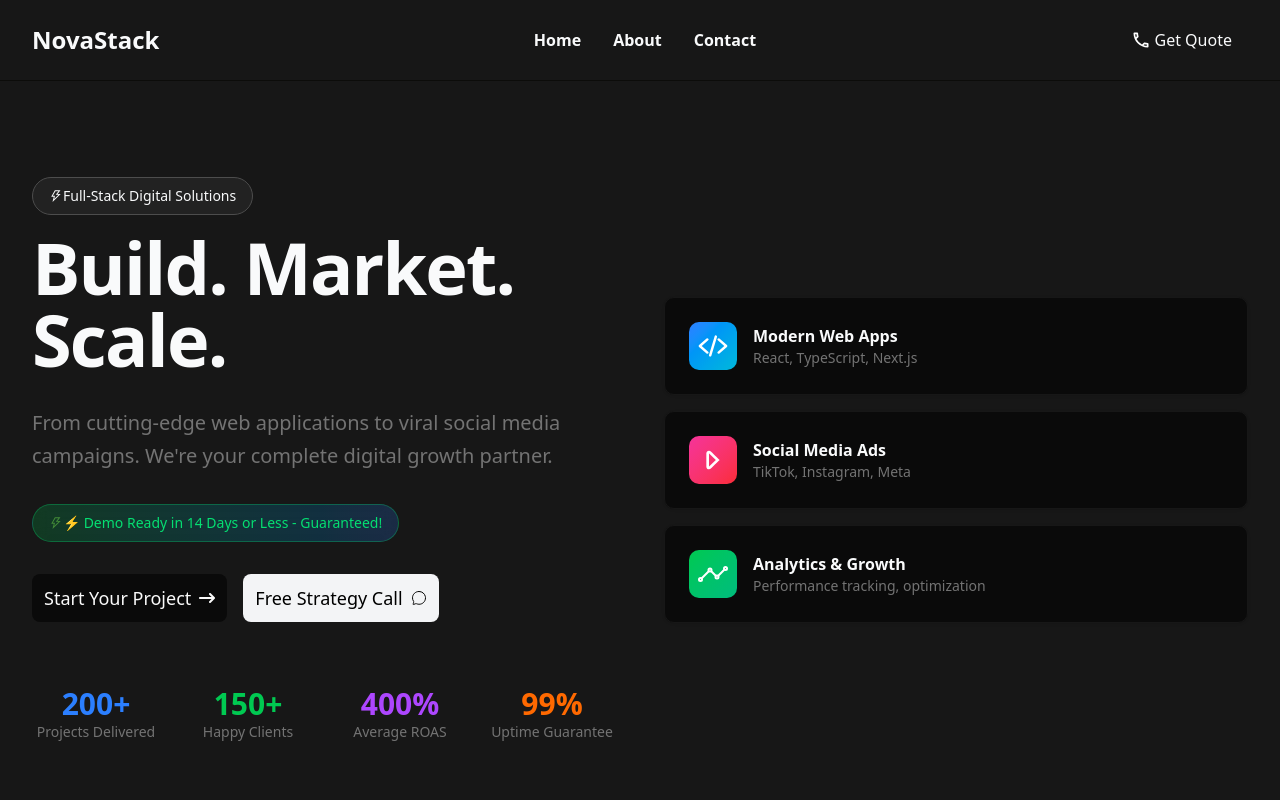
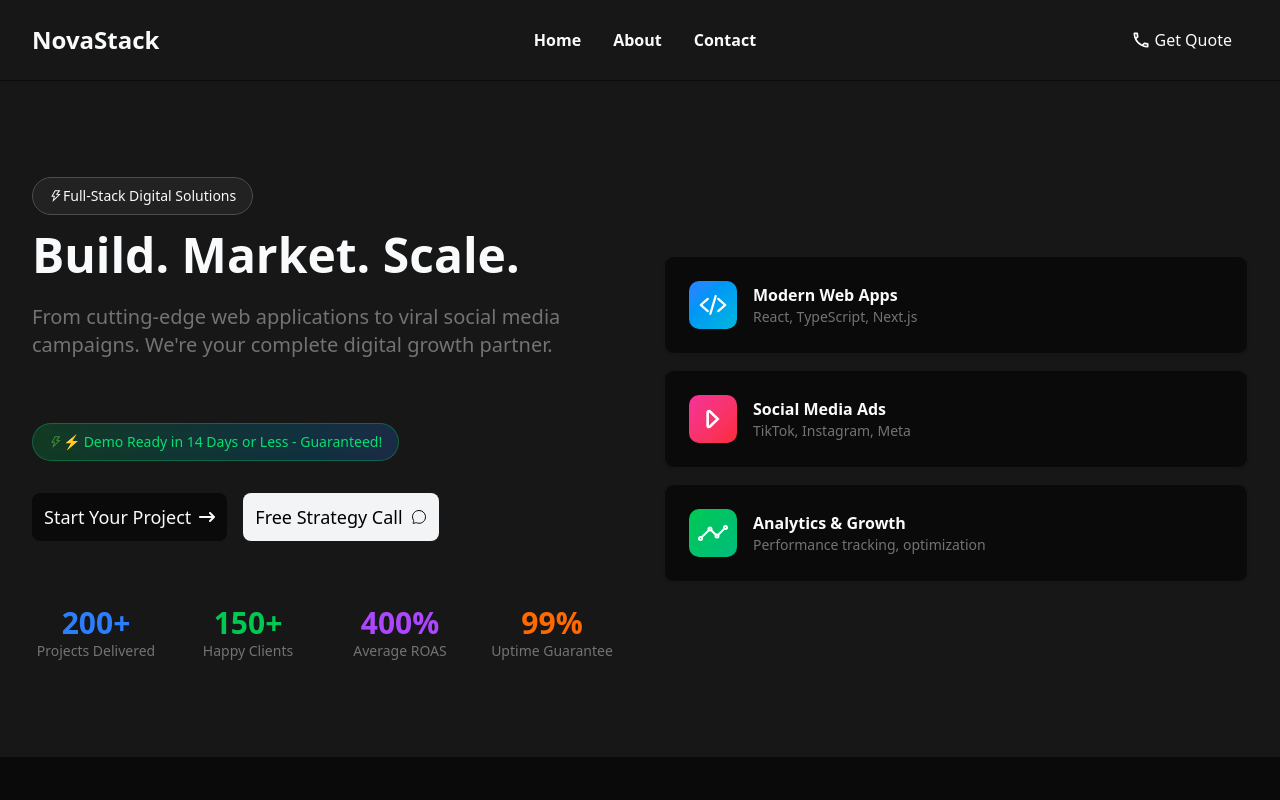
Before and after one commit to mahbubnoyon506/novastack, a Next.js app: page / in a window 1280 px wide. Shown: the top 800 px of the page. Built offline with nearby package versions, Linux system fonts and the light colour scheme.

Commit message:
Unnecessary code removed

```diff
--- a/app/about/components/AboutMissionVision.tsx
+++ b/app/about/components/AboutMissionVision.tsx
@@ -37,10 +37,8 @@ export default function AboutMissionVision() {
           {/* Features */}
           <div className="space-y-6 mb-10">
             {/* Feature 1 */}
-            <div className="flex items-start gap-4">
-              <div className="w-12 h-12 rounded-xl bg-nova-purple/10 flex items-center justify-center">
-                <RiGroupLine color="white" />
-              </div>
+            <div className="flex items-center gap-4">
+              <RiGroupLine color="white" />
               <div>
                 <h3 className="text-gray-100 font-semibold text-lg mb-2">
                   Expert Team
@@ -53,10 +51,8 @@ export default function AboutMissionVision() {
             </div>
 
             {/* Feature 2 */}
-            <div className="flex items-start gap-4">
-              <div className="w-12 h-12 rounded-xl bg-nova-cyan/10 flex items-center justify-center">
-                <GoLightBulb color="white" />
-              </div>
+            <div className="flex items-center gap-4">
+              <GoLightBulb color="white" />
               <div>
                 <h3 className="text-gray-100 font-semibold text-lg mb-2">
                   Future-Focused
@@ -81,10 +77,10 @@ export default function AboutMissionVision() {
         {/* RIGHT CARD */}
         <div className="relative">
           <div className="relative md:p-8">
-            <div className="rounded-3xl bg-neutral-950 p-8 border border-[#191919] transition-all duration-300">
+            <div className="rounded-3xl bg-neutral-950 p-8 border border-[#191919]">
               <div className="space-y-6">
                 {/* Badge */}
-                <div className="flex items-center gap-4">
+                <div className="flex items-center gap-2">
                   <TbTargetArrow color="white" />
                   <span className="text-sm text-muted-foreground">
                     Mission-Driven Development
@@ -103,7 +99,7 @@ export default function AboutMissionVision() {
 
                 {/* Stats */}
                 <div className="grid grid-cols-2 gap-4 mt-6">
-                  <div className="text-center p-4 rounded-xl bg-nova-purple/5">
+                  <div className="text-center p-4 rounded-xl">
                     <div className="text-2xl font-bold text-gray-100 mb-1">
                       5+
                     </div>
@@ -112,7 +108,7 @@ export default function AboutMissionVision() {
                     </div>
                   </div>
 
-                  <div className="text-center p-4 rounded-xl bg-nova-cyan/5">
+                  <div className="text-center p-4 rounded-xl">
                     <div className="text-2xl font-bold text-gray-100 mb-1">
                       100%
                     </div>
--- a/app/components/Hero.tsx
+++ b/app/components/Hero.tsx
@@ -7,25 +7,24 @@ import { IoChatbubbleOutline } from "react-icons/io5";
 import { AiOutlineThunderbolt } from "react-icons/ai";
 import { IoAnalyticsOutline, IoCodeSlash } from "react-icons/io5";
 import { TiMediaPlayOutline } from "react-icons/ti";
+import SectionHeader from "@/components/SectionHeader";
 
 export default function Hero() {
   return (
     <SectionWrapper className="bg-neutral-900">
       <div className="max-w-7xl mx-auto grid lg:grid-cols-2 gap-12 items-center bg-primary">
         {/* LEFT CONTENT  */}
-        <div className="space-y-8 animate-slide-in-left">
+        <div className="space-y-8">
           <PillBadge
             title="Full-Stack Digital Solutions"
             icon={<AiOutlineThunderbolt />}
           />
-          <h1 className="text-5xl md:text-6xl lg:text-7xl font-bold tracking-tight text-gray-50">
-            Build. Market. <br />
-            Scale.
-          </h1>
-          <p className="text-xl text-muted-foreground leading-relaxed max-w-xl">
-            From cutting-edge web applications to viral social media campaigns.
-            We&apos;re your complete digital growth partner.
-          </p>
+          <SectionHeader
+            className="text-start"
+            title={`Build. Market. \nScale.`}
+            subtitle="From cutting-edge web applications to viral social media campaigns.
+            We're your complete digital growth partner."
+          />
           <div
             className="inline-flex items-center px-4 py-2 rounded-full bg-linear-to-r
                     from-green-500/20 to-blue-500/20 border border-green-400/30
@@ -82,10 +81,10 @@ export default function Hero() {
         <div className="space-y-6">
           <div className="grid grid-cols-1 gap-4">
             {/* Card 1  */}
-            <div className="rounded-lg p-6 bg-[#0A0A0A] backdrop-blur-sm border border-[#171717] shadow-sm hover:shadow-lg transition-all duration-300">
-              <div className="flex items-center gap-4">
-                <div className="w-12 h-12 rounded-lg bg-linear-to-br from-blue-500 to-cyan-500 flex items-center justify-center">
-                  <IoCodeSlash color="white" size={30} />
+            <div className="group rounded-lg p-6 bg-[#0A0A0A] backdrop-blur-sm border border-[#171717] shadow-sm hover:shadow-lg ">
+              <div className="flex items-center gap-4 ">
+                <div className="w-12 h-12 rounded-lg bg-linear-to-br from-blue-500 to-cyan-500 flex items-center justify-center group-hover:scale-110 ease-in-out duration-300">
+                  <IoCodeSlash color="white" size={28} />
                 </div>
                 <div>
                   <h3 className="font-semibold text-gray-50">
@@ -99,9 +98,9 @@ export default function Hero() {
             </div>
 
             {/* Card 2  */}
-            <div className="rounded-lg p-6 bg-[#0A0A0A] backdrop-blur-sm border border-[#171717] shadow-sm hover:shadow-lg transition-all duration-300">
+            <div className="group rounded-lg p-6 bg-[#0A0A0A] backdrop-blur-sm border border-[#171717] shadow-sm hover:shadow-lg">
               <div className="flex items-center gap-4">
-                <div className="w-12 h-12 rounded-lg bg-linear-to-br from-pink-500 to-red-500 flex items-center justify-center">
+                <div className="w-12 h-12 rounded-lg bg-linear-to-br from-pink-500 to-red-500 flex items-center justify-center group-hover:scale-110 ease-in-out duration-300">
                   <TiMediaPlayOutline color="white" size={32} />
                 </div>
                 <div>
@@ -116,9 +115,9 @@ export default function Hero() {
             </div>
 
             {/* Card 3  */}
-            <div className="rounded-lg p-6 bg-[#0A0A0A] backdrop-blur-sm border border-[#171717] shadow-sm hover:shadow-lg transition-all duration-300">
+            <div className="group rounded-lg p-6 bg-[#0A0A0A] backdrop-blur-sm border border-[#171717] shadow-sm hover:shadow-lg">
               <div className="flex items-center gap-4">
-                <div className="w-12 h-12 rounded-lg bg-linear-to-br from-green-500 to-emerald-500 flex items-center justify-center">
+                <div className="w-12 h-12 rounded-lg bg-linear-to-br from-green-500 to-emerald-500 flex items-center justify-center group-hover:scale-110 ease-in-out duration-300">
                   <IoAnalyticsOutline color="white" size={32} />
                 </div>
                 <div>
--- a/app/components/Services.tsx
+++ b/app/components/Services.tsx
@@ -112,7 +112,7 @@ export default function Services() {
               </div>
 
               <div>
-                <h3 className="font-semibold tracking-tight text-xl mb-2 text-gray-50 transition-colors">
+                <h3 className="font-semibold tracking-tight text-xl mb-2 text-gray-50">
                   {title}
                 </h3>
                 <p className="text-muted-foreground text-base leading-relaxed">
@@ -126,7 +126,7 @@ export default function Services() {
                 {tags.map((tag: string, i: number) => (
                   <span
                     key={i}
-                    className="inline-flex items-center rounded-full border px-2.5 py-0.5 font-semibold border-transparent bg-[#262626] text-gray-100 text-xs transition-colors"
+                    className="inline-flex items-center rounded-full border px-2.5 py-0.5 font-semibold border-transparent bg-[#262626] text-gray-100 text-xs"
                   >
                     {tag}
                   </span>
--- a/app/components/Testimonials.tsx
+++ b/app/components/Testimonials.tsx
@@ -45,7 +45,7 @@ export default function TestimonialSection() {
         subtitle="Hear experiences from clients who trusted our digital expertise"
       />
 
-      <div className="grid md:grid-cols-2 lg:grid-cols-3 gap-8 relative">
+      <div className="grid md:grid-cols-2 lg:grid-cols-3 gap-8">
         {testimonials.map((item, i) => (
           <div
             key={i}
--- a/app/layout.tsx
+++ b/app/layout.tsx
@@ -27,6 +27,7 @@ export default function RootLayout({
   return (
     <html lang="en">
       <body
+        suppressHydrationWarning
         className={`${geistSans.variable} ${geistMono.variable} antialiased`}
       >
         <Navbar />
--- a/app/page.tsx
+++ b/app/page.tsx
@@ -1,4 +1,3 @@
-import { Button } from "@/components/ui/button";
 import Hero from "./components/Hero";
 import Services from "./components/Services";
 import TestimonialSection from "./components/Testimonials";
--- a/components/Footer.tsx
+++ b/components/Footer.tsx
@@ -1,3 +1,4 @@
+"use client";
 import Link from "next/link";
 import { FaInstagram } from "react-icons/fa";
 import { FaRegEnvelope } from "react-icons/fa";
@@ -72,14 +73,12 @@ export default function Footer() {
               and scale with cutting-edge technology and proven strategies.
             </p>
             <div className="flex space-x-4">
-              {/* Instagram */}
               <Link
                 href="#"
                 className="text-muted-foreground transition-colors"
               >
                 <FaInstagram size={20} />
               </Link>
-              {/* Email */}
               <Link
                 href="#"
                 className="text-muted-foreground transition-colors"
--- a/components/SectionHeader.tsx
+++ b/components/SectionHeader.tsx
@@ -10,7 +10,7 @@ export default function SectionHeader({
   return (
     <div className={clsx("mb-16 text-center", className)} {...props}>
       {title && (
-        <h2 className="text-4xl md:text-5xl font-bold mb-6 text-gray-50">
+        <h2 className="text-3xl md:text-5xl font-bold mb-6 text-gray-50">
           {title}
         </h2>
       )}
```
